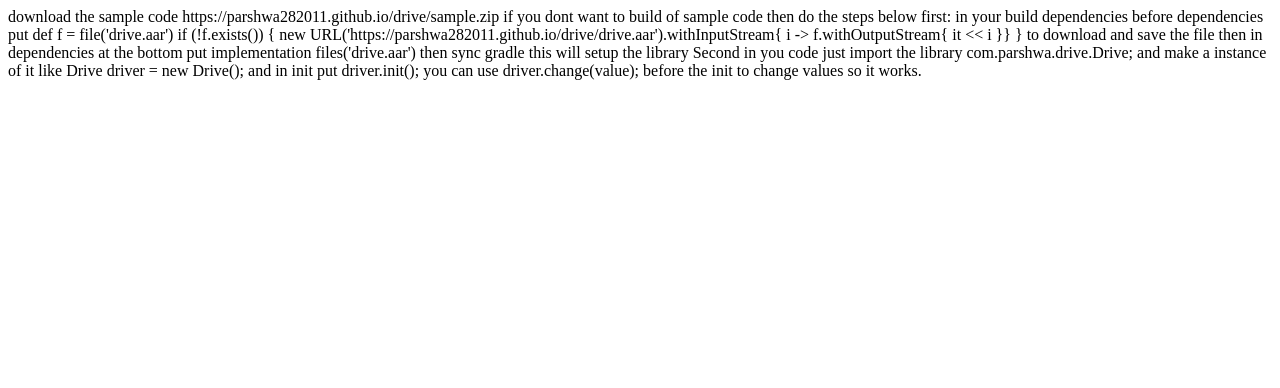
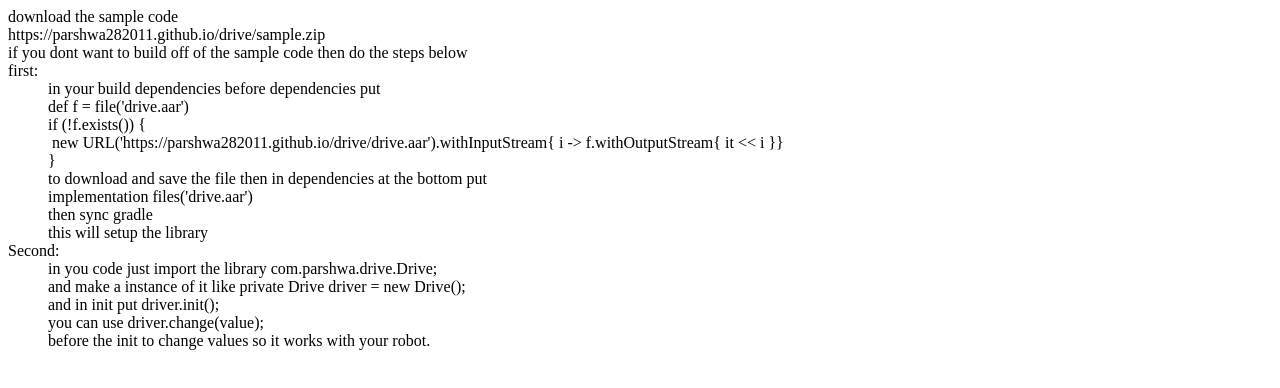
Before and after one commit to parshwa282011/drive, a plain HTML site: page index.html in a window 1280 px wide. Drawn offline with Linux system fonts and the light colour scheme.

Commit message:
update to formating

```diff
--- a/index.html
+++ b/index.html
@@ -1,29 +1,36 @@
 <html>
     <head>
-
+        <style>
+            .tab {
+                display: inline-block;
+                margin-left: 40px;
+            }
+        </style>
     </head>
     <body>
-        download the sample code
-        <a herf="https://parshwa282011.github.io/drive/sample.zip">https://parshwa282011.github.io/drive/sample.zip</a>
-        if you dont want to build of sample code then do the steps below
+        download the sample code<br>
+        <a herf="https://parshwa282011.github.io/drive/sample.zip">https://parshwa282011.github.io/drive/sample.zip</a><br>
+        if you dont want to build off of the sample code then do the steps below<br>
         <a>
             first:
-
-            in your build dependencies before dependencies put
-            def f = file('drive.aar')
-            if (!f.exists()) {
-                new URL('https://parshwa282011.github.io/drive/drive.aar').withInputStream{ i -> f.withOutputStream{ it << i }}
-            }
-            to download and save the file then in dependencies at the bottom put
-            implementation files('drive.aar')
-            then sync gradle
-            this will setup the library
+            <br>
+            <span class="tab"></span>in your build dependencies before dependencies put<br>
+            <span class="tab"></span>def f = file('drive.aar')<br>
+            <span class="tab"></span>if (!f.exists()) {<br>
+            <span class="tab"></span>    new URL('https://parshwa282011.github.io/drive/drive.aar').withInputStream{ i -> f.withOutputStream{ it << i }}<br>
+            <span class="tab"></span>}<br>
+            <span class="tab"></span>to download and save the file then in dependencies at the bottom put<br>
+            <span class="tab"></span>implementation files('drive.aar')<br>
+            <span class="tab"></span>then sync gradle<br>
+            <span class="tab"></span>this will setup the library<br>
         </a>
         <a>
-            Second in you code just import the library com.parshwa.drive.Drive;
-            and make a instance of it like Drive driver = new Drive();
-            and in init put driver.init();
-            you can use driver.change(value);
-            before the init to change values so it works.
+            Second:<br>
+            <span class="tab"></span>in you code just import the library com.parshwa.drive.Drive;<br>
+            <span class="tab"></span>and make a instance of it like private Drive driver = new Drive();<br>
+            <span class="tab"></span>and in init put driver.init();<br>
+            <span class="tab"></span>you can use driver.change(value);<br>
+            <span class="tab"></span>before the init to change values so it works with your robot.<br>
+        </a>
     </body>
 </html>
```
